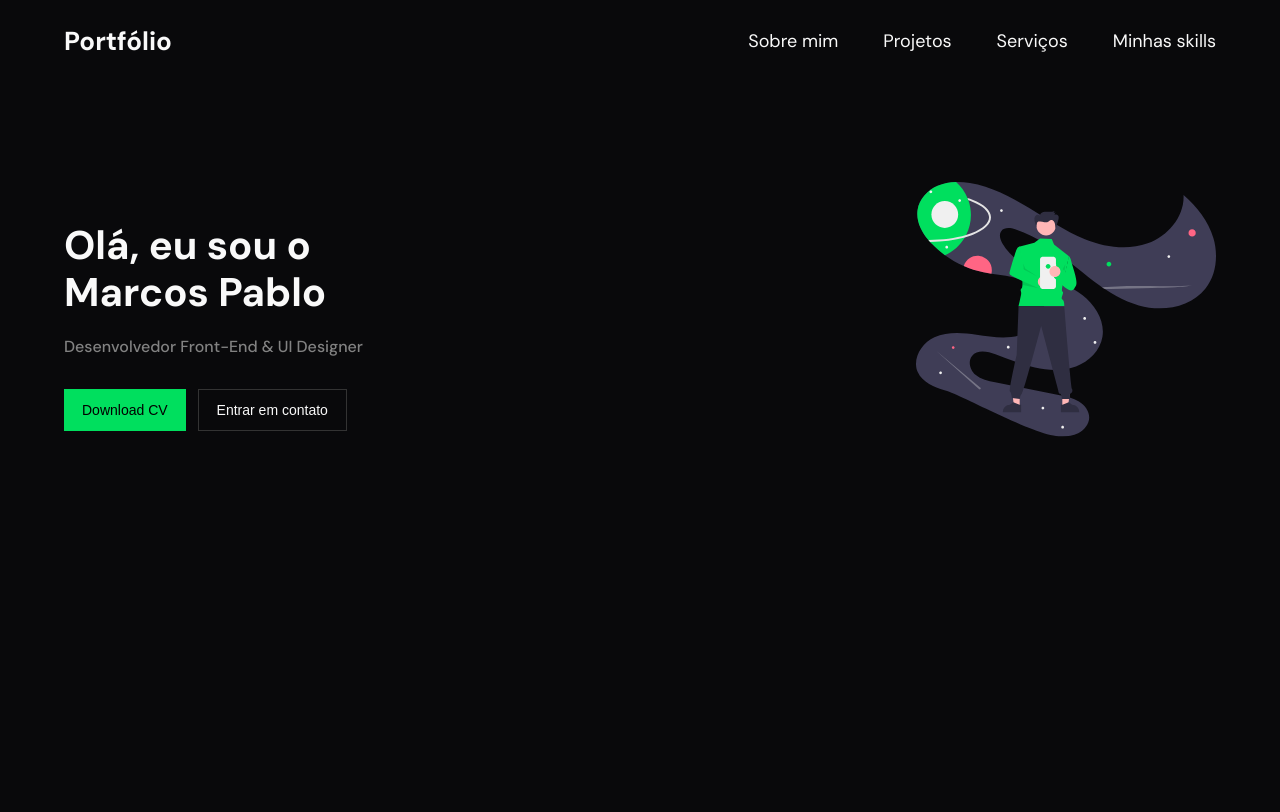
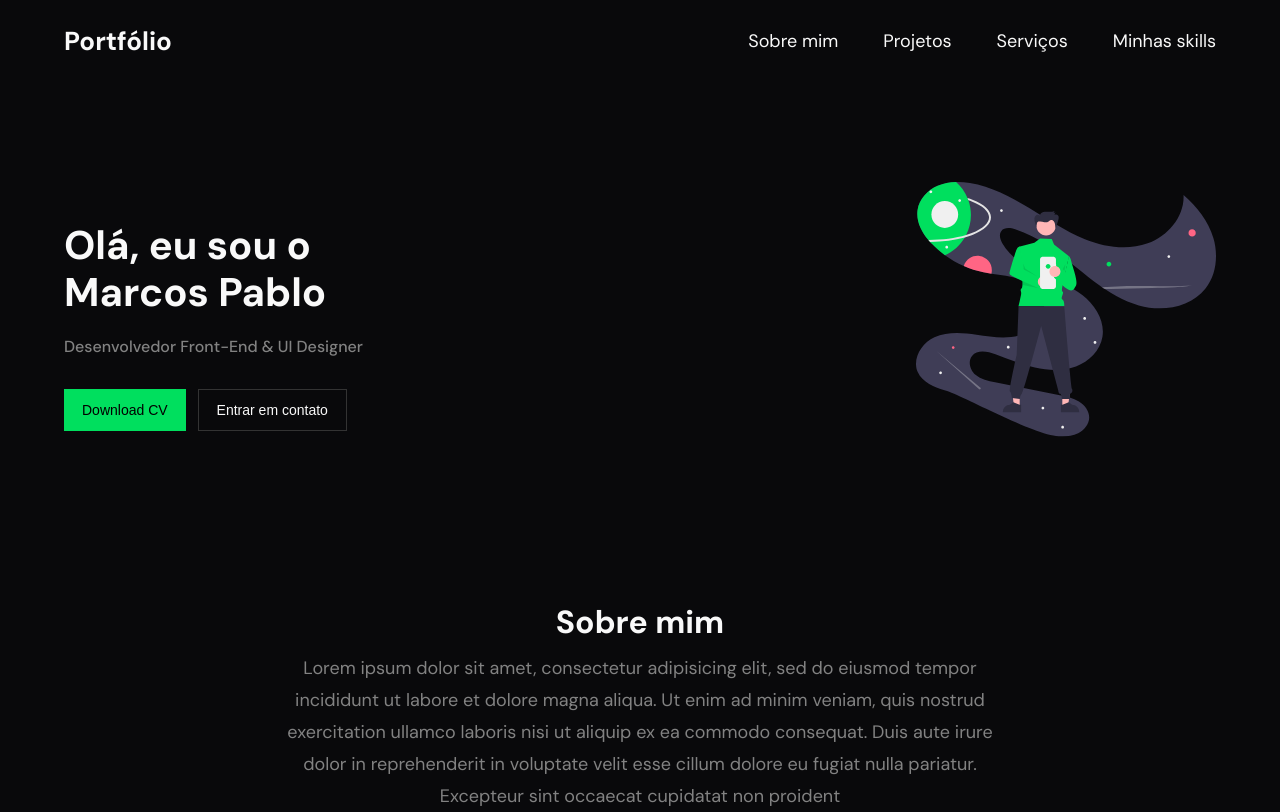
Before and after one commit to Rinpiki/Portf-lio-v2, a React (Vite) app: page / in a window 1280 px wide. Built offline with nearby package versions, Linux system fonts and the light colour scheme.

Commit message:
feat: section about add

```diff
--- a/src/App.tsx
+++ b/src/App.tsx
@@ -1,4 +1,5 @@
 import react from 'react'
+import About from './components/About/About'
 import FirstSecond from './components/FirstSecond/FirstSecond'
 import Header from './components/Header/Header'
 
@@ -7,6 +8,7 @@ function App() {
     <>
       <Header />
       <FirstSecond />
+      <About />
     </>
   )
 }
--- /dev/null
+++ b/src/components/About/About.tsx
@@ -0,0 +1,20 @@
+import React from 'react'
+import * as S from './AboutStyle'
+
+function About() {
+  return (
+    <S.AboutContainer>
+      <S.Title>Sobre mim</S.Title>
+      <S.AboutText>
+        Lorem ipsum dolor sit amet, consectetur adipisicing elit, sed do eiusmod
+        tempor incididunt ut labore et dolore magna aliqua. Ut enim ad minim
+        veniam, quis nostrud exercitation ullamco laboris nisi ut aliquip ex ea
+        commodo consequat. Duis aute irure dolor in reprehenderit in voluptate
+        velit esse cillum dolore eu fugiat nulla pariatur. Excepteur sint
+        occaecat cupidatat non proident
+      </S.AboutText>
+    </S.AboutContainer>
+  )
+}
+
+export default About
--- /dev/null
+++ b/src/components/About/AboutStyle.tsx
@@ -0,0 +1,35 @@
+import styled from 'styled-components'
+
+export const AboutContainer = styled.div`
+  display: flex;
+  flex-direction: column;
+  text-align: center;
+  margin-top: 50px;
+  width: 90%;
+  @media (min-width: 768px) {
+    max-width: 745px;
+    margin-top: 170px;
+  }
+`
+export const Title = styled.div`
+  font-weight: 700;
+  font-size: 24px;
+  line-height: 31px;
+  text-align: center;
+  color: #f9f9f9;
+  margin-bottom: 14px;
+  @media (min-width: 768px) {
+    font-size: 32px;
+  }
+`
+export const AboutText = styled.div`
+  font-weight: 400;
+  font-size: 14px;
+  line-height: 140%;
+  text-align: center;
+  color: #828282;
+  @media (min-width: 768px) {
+    font-size: 18px;
+    line-height: 32px;
+  }
+`
--- a/src/components/FirstSecond/FirstSecond.tsx
+++ b/src/components/FirstSecond/FirstSecond.tsx
@@ -1,26 +1,19 @@
 import React from 'react'
 import { Fade, Slide } from 'react-awesome-reveal'
 
-import {
-  Container,
-  ContainerBtns,
-  ContainerText,
-  FirstButton,
-  Person,
-  SecondButton,
-} from './FirstSecondStyle'
+import * as S from './FirstSecondStyle'
 
 import person from '../../assets/FirstSection/person.svg'
 
 function FirstSecond() {
   return (
-    <Container>
+    <S.Container>
       <Fade direction="left">
-        <ContainerText>
+        <S.TextContainer>
           <p>Olá, eu sou o Marcos Pablo</p>
           <span>Desenvolvedor Front-End & UI Designer</span>
-          <ContainerBtns>
-            <FirstButton>
+          <S.ContainerBtns>
+            <S.FirstButton>
               <a
                 href="https://drive.google.com/file/d/1HhTY0-zX9zNOfpY4Eibdn50luG25LfDR/view"
                 target="_blank"
@@ -28,8 +21,8 @@ function FirstSecond() {
               >
                 Download CV
               </a>
-            </FirstButton>
-            <SecondButton>
+            </S.FirstButton>
+            <S.SecondButton>
               <a
                 href="https://www.linkedin.com/in/marcos-pablo-cm/"
                 target="_blank"
@@ -37,14 +30,14 @@ function FirstSecond() {
               >
                 Entrar em contato
               </a>
-            </SecondButton>
-          </ContainerBtns>
-        </ContainerText>
+            </S.SecondButton>
+          </S.ContainerBtns>
+        </S.TextContainer>
       </Fade>
       <Slide>
-        <Person src={person} />
+        <S.Person src={person} />
       </Slide>
-    </Container>
+    </S.Container>
   )
 }
 
--- a/src/components/FirstSecond/FirstSecondStyle.tsx
+++ b/src/components/FirstSecond/FirstSecondStyle.tsx
@@ -15,7 +15,7 @@ export const Container = styled.div`
   }
 `
 
-export const ContainerText = styled.div`
+export const TextContainer = styled.div`
   display: flex;
   align-items: center;
   text-align: center;
```
